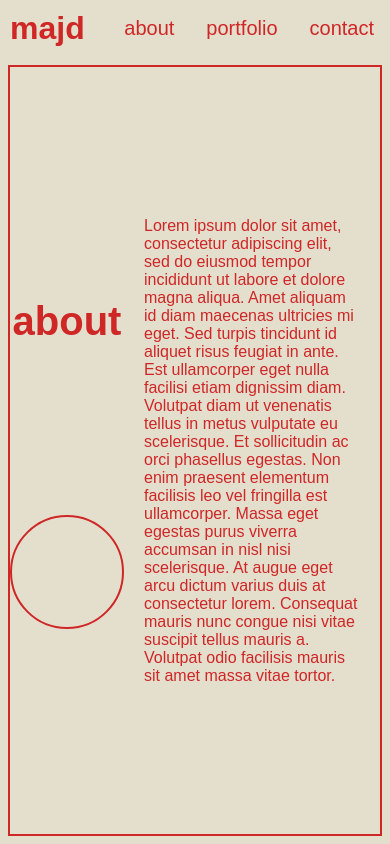
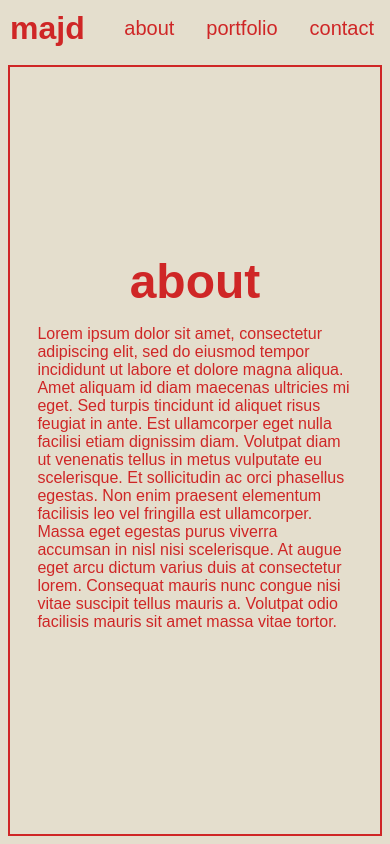
Before and after one commit to majdf4/templatesite, a plain HTML site: page about.html in a window 390 px wide. Drawn offline with Linux system fonts and the light colour scheme.

Commit message:
wrapperfix

```diff
--- a/about.css
+++ b/about.css
@@ -12,6 +12,22 @@ body {
     min-height: 100vh;
     margin: 0;
     padding: 0;
+}
+
+/* responsive */
+@media (max-width: 650px) {
+    .wrapper {
+        flex-flow: column;
+    }
+
+    .circle {
+        display: none;
+    }
+
+    #about {
+        font-size: 3rem;
+        margin-bottom: 0;
+    }
 }
 
 /* header */
@@ -52,13 +68,14 @@ body {
 
 .wrapper{
     display: flex;
+    margin: 2%;
 }
 
 /* about-pfp block */
 
 .circle{
-    width:110px;
-    height:110px;
+    width:8rem;
+    height:8rem;
     border: solid rgb(207, 38, 38) 2px;
     border-radius: 50%;
 }
@@ -75,6 +92,7 @@ body {
     font-size:2.5rem;
     background-color:rgba(255, 228, 196, 0);
     /* border: red 2px solid; */
+    margin-top: 0;
 }
 
 /* text */
--- a/about.html
+++ b/about.html
@@ -3,6 +3,7 @@
     <link rel="stylesheet" href="about.css">
     <head>
         <title>majd | about</title>
+        <meta name="viewport" content="width=device-width, initial-scale=1.0">
     </head>
     <body>
         <div class="header">
@@ -19,7 +20,7 @@
         <div class="center">
             <div class="wrapper">
                 <div class="titlePFP">
-                    <h1>about</h1>
+                    <h1 id="about">about</h1>
                     <div class="circle"></div>
                 </div>
                 <div class="mainText">
```
Also changed, not shown: index.html (+1 -0 lines).
